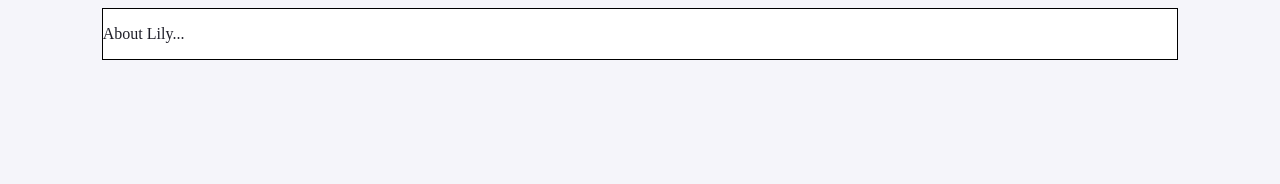
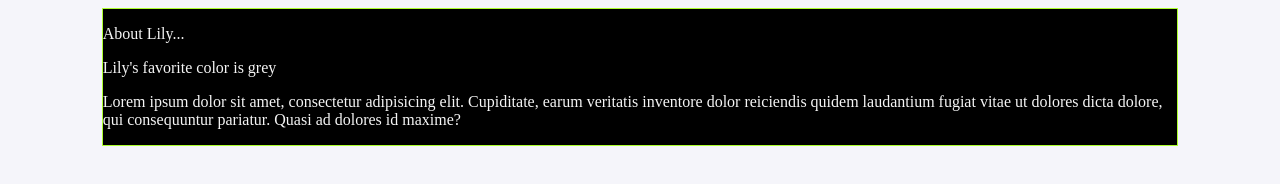
Before and after one commit to lilydosedel/lqdosedel-hw6, a plain HTML site: page about.html in a window 1280 px wide. Drawn offline with Linux system fonts and the light colour scheme.

Commit message:
added more content to about

```diff
--- a/about.html
+++ b/about.html
@@ -7,8 +7,10 @@
     <title>About Lily</title>
 </head>
 <body>
-    <div class="container">
+    <div class="c">
         <p>About Lily...</p>
+        <p>Lily's favorite color is grey</p>
+        <p>Lorem ipsum dolor sit amet, consectetur adipisicing elit. Cupiditate, earum veritatis inventore dolor reiciendis quidem laudantium fugiat vitae ut dolores dicta dolore, qui consequuntur pariatur. Quasi ad dolores id maxime?</p>
     </div>
 </body>
 </html>
--- a/css/stylesheet.css
+++ b/css/stylesheet.css
@@ -9,3 +9,11 @@ body{
     background-color: white;
     border: 1px solid black;
 }
+
+.c {
+    width: 85%;
+    margin: auto;
+    color: whitesmoke;
+    background-color: black;
+    border: 1px solid greenyellow;
+}
```
